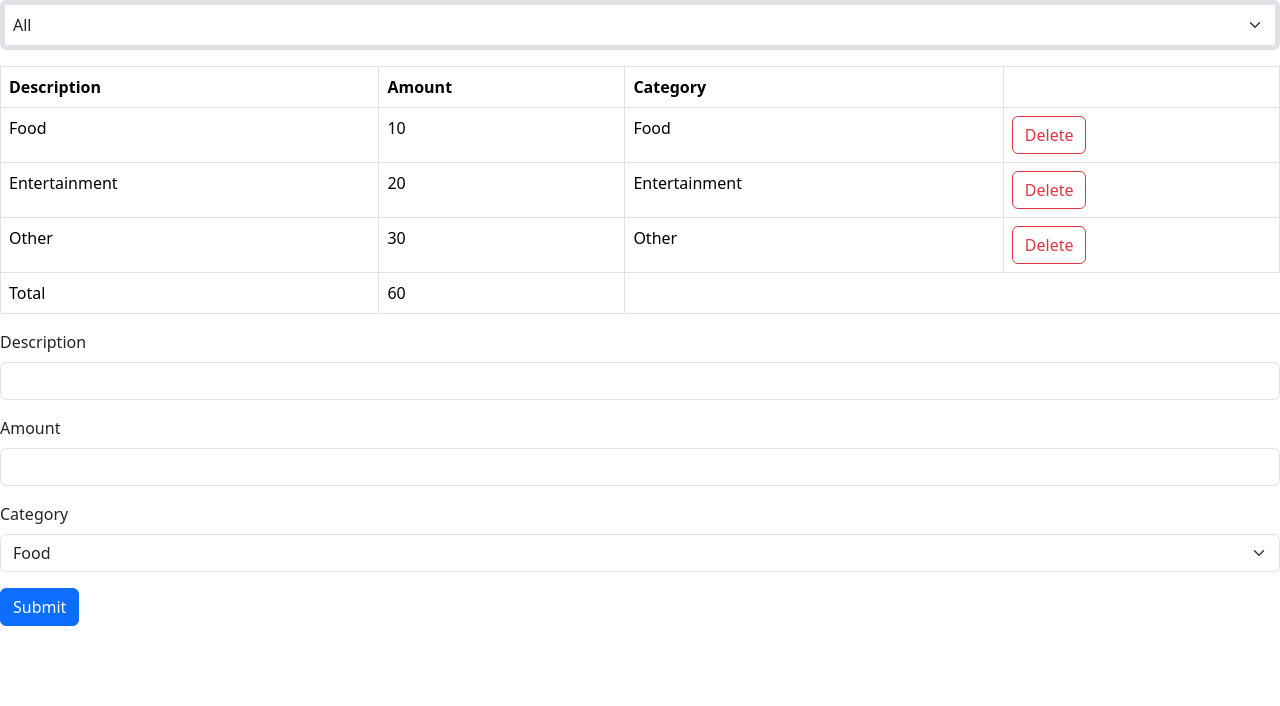
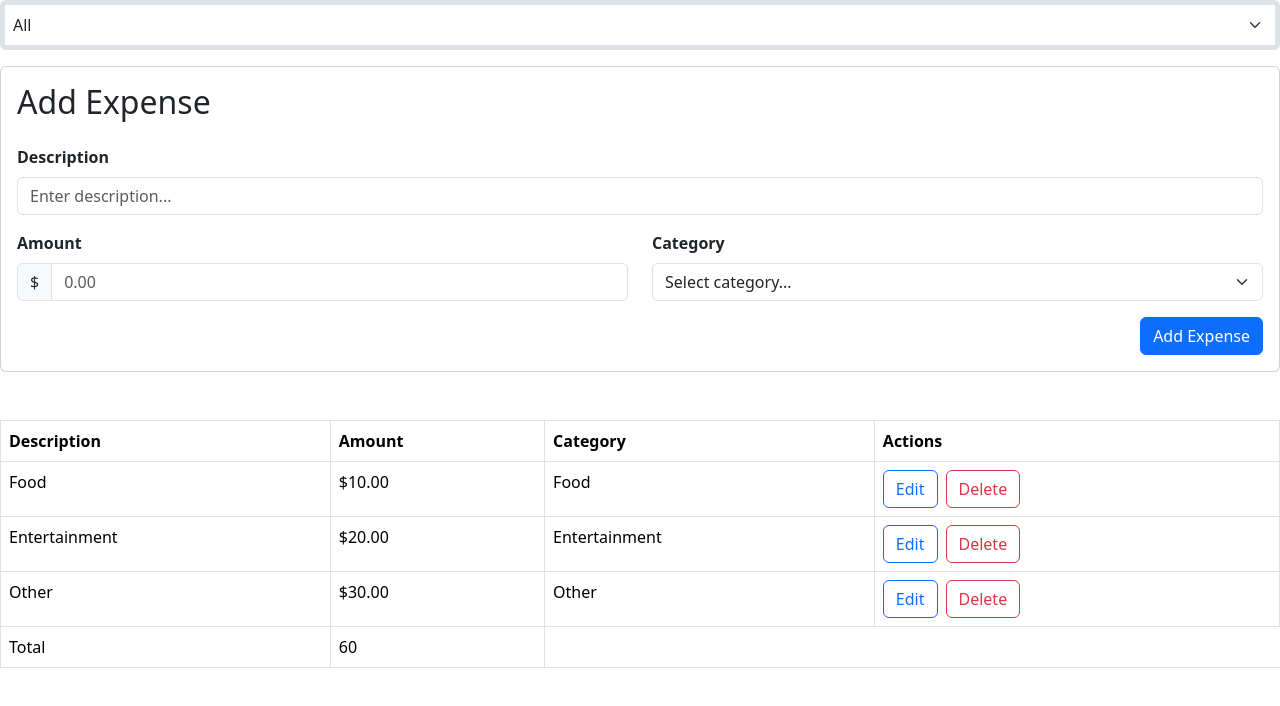
Before and after one commit to iabur/react-app, a React (Vite) app: page / in a window 1280 px wide. Shown: the top 706 px of the page. Built offline with nearby package versions, Linux system fonts and the light colour scheme; the HTML template or start-up script is replaced by a standard one.

Commit message:
Refactor App, ExpenseForm, and ExpenseList components to support editing expenses; implement state management for selected expense and enhance form functionality with reset and cancel options.

```diff
--- a/src/App.tsx
+++ b/src/App.tsx
@@ -3,11 +3,27 @@ import ExpenseList from "./components/expense-tracker/components/ExpenseList";
 import ExpenseFilter from "./components/expense-tracker/components/ExpenseFilter";
 import ExpenseForm from "./components/expense-tracker/components/ExpenseForm";
 
+interface Expense {
+  id: number;
+  description: string;
+  amount: number;
+  category: string;
+}
+
+type ExpenseFormData = {
+  description: string;
+  amount: number;
+  category: string;
+};
+
 function App() {
   const [selectedCategory, setSelectedCategory] = useState("All");
   const categories = ["All", "Food", "Entertainment", "Other"];
+  const [selectedExpense, setSelectedExpense] = useState<
+    (ExpenseFormData & { id: number }) | null
+  >(null);
 
-  const [expenses, setExpenses] = useState([
+  const [expenses, setExpenses] = useState<Expense[]>([
     { id: 1, description: "Food", amount: 10, category: "Food" },
     {
       id: 2,
@@ -15,12 +31,7 @@ function App() {
       amount: 20,
       category: "Entertainment",
     },
-    {
-      id: 3,
-      description: "Other",
-      amount: 30,
-      category: "Other",
-    },
+    { id: 3, description: "Other", amount: 30, category: "Other" },
   ]);
 
   const filteredExpenses =
@@ -32,8 +43,31 @@ function App() {
     setExpenses(expenses.filter((expense) => expense.id !== id));
   };
 
-  const onSubmit = (data: any) => {
-    setExpenses([...expenses, { ...data, id: expenses.length + 1 }]);
+  const onSubmit = (data: ExpenseFormData) => {
+    if (selectedExpense) {
+      setExpenses(
+        expenses.map((expense) =>
+          expense.id === selectedExpense.id
+            ? { ...data, id: selectedExpense.id }
+            : expense
+        )
+      );
+      setSelectedExpense(null);
+    } else {
+      const newExpense = {
+        ...data,
+        id: Math.max(0, ...expenses.map((e) => e.id)) + 1,
+      };
+      setExpenses([...expenses, newExpense]);
+    }
+  };
+
+  const onEdit = (expense: Expense) => {
+    setSelectedExpense(expense);
+  };
+
+  const handleCancel = () => {
+    setSelectedExpense(null);
   };
 
   return (
@@ -44,10 +78,18 @@ function App() {
           onSelectCategory={(category) => setSelectedCategory(category)}
         />
       </div>
-      <ExpenseList expenses={filteredExpenses} onDelete={handleDelete} />
-      <ExpenseForm
-        categories={categories.filter((c) => c !== "All")}
-        onSubmit={onSubmit}
+      <div className="mb-5">
+        <ExpenseForm
+          categories={categories.filter((c) => c !== "All")}
+          onSubmit={onSubmit}
+          expense={selectedExpense}
+          onCancel={handleCancel}
+        />
+      </div>
+      <ExpenseList
+        expenses={filteredExpenses}
+        onDelete={handleDelete}
+        onEdit={onEdit}
       />
     </div>
   );
--- a/src/components/expense-tracker/components/ExpenseForm.tsx
+++ b/src/components/expense-tracker/components/ExpenseForm.tsx
@@ -1,6 +1,7 @@
 import { z } from "zod";
 import { useForm } from "react-hook-form";
 import { zodResolver } from "@hookform/resolvers/zod";
+import { useEffect } from "react";
 
 type ExpenseFormData = {
   description: string;
@@ -11,9 +12,11 @@ type ExpenseFormData = {
 interface Props {
   onSubmit: (data: ExpenseFormData) => void;
   categories: string[];
+  expense?: ExpenseFormData; // Optional expense for editing
+  onCancel: () => void;
 }
 
-const ExpenseForm = ({ onSubmit, categories }: Props) => {
+const ExpenseForm = ({ onSubmit, categories, expense, onCancel }: Props) => {
   const schema = z.object({
     description: z
       .string()
@@ -28,50 +31,88 @@ const ExpenseForm = ({ onSubmit, categories }: Props) => {
     register,
     handleSubmit,
     formState: { errors },
+    reset,
   } = useForm<ExpenseFormData>({
     resolver: zodResolver(schema),
+    values: expense || undefined, // Set initial values if expense exists
   });
 
+  // Reset form when expense prop changes
+  useEffect(() => {
+    if (expense) {
+      reset(expense);
+    }
+  }, [expense, reset]);
+
   return (
-    <div>
-      <form onSubmit={handleSubmit(onSubmit)}>
+    <div className="card">
+      <div className="card-body">
+        <h2 className="card-title mb-4">
+          {expense ? "Edit Expense" : "Add Expense"}
+        </h2>
+        <form
+          onSubmit={handleSubmit((data) => {
+            onSubmit(data);
+            if (!expense) {
+              reset();
+            }
+          })}
+        >
           <div className="mb-3">
-          <label htmlFor="description" className="form-label">
+            <label htmlFor="description" className="form-label fw-bold">
               Description
             </label>
             <input
               type="text"
-            className="form-control"
+              className={`form-control ${
+                errors.description ? "is-invalid" : ""
+              }`}
               id="description"
+              placeholder="Enter description..."
               {...register("description")}
             />
             {errors.description && (
-            <p className="text-danger">{errors.description.message}</p>
+              <div className="invalid-feedback">
+                {errors.description.message}
+              </div>
             )}
           </div>
-        <div className="mb-3">
-          <label htmlFor="amount" className="form-label">
+
+          <div className="row mb-3">
+            <div className="col-md-6">
+              <label htmlFor="amount" className="form-label fw-bold">
                 Amount
               </label>
+              <div className="input-group">
+                <span className="input-group-text">$</span>
                 <input
                   type="number"
-            className="form-control"
+                  className={`form-control ${
+                    errors.amount ? "is-invalid" : ""
+                  }`}
                   id="amount"
+                  placeholder="0.00"
+                  step="0.01"
                   {...register("amount", { valueAsNumber: true })}
                 />
                 {errors.amount && (
-            <p className="text-danger">{errors.amount.message}</p>
+                  <div className="invalid-feedback">
+                    {errors.amount.message}
+                  </div>
                 )}
               </div>
-        <div className="mb-3">
-          <label htmlFor="category" className="form-label">
+            </div>
+
+            <div className="col-md-6">
+              <label htmlFor="category" className="form-label fw-bold">
                 Category
               </label>
               <select
-            className="form-select"
+                className={`form-select ${errors.category ? "is-invalid" : ""}`}
                 id="category"
                 {...register("category")}
               >
+                <option value="">Select category...</option>
                 {categories.map((category: string) => (
                   <option key={category} value={category}>
                     {category}
@@ -79,13 +120,32 @@ const ExpenseForm = ({ onSubmit, categories }: Props) => {
                 ))}
               </select>
               {errors.category && (
-            <p className="text-danger">{errors.category.message}</p>
+                <div className="invalid-feedback">
+                  {errors.category.message}
+                </div>
               )}
             </div>
+          </div>
+
+          <div className="d-flex justify-content-end gap-2">
+            {expense && (
+              <button
+                type="button"
+                className="btn btn-outline-secondary"
+                onClick={() => {
+                  reset();
+                  onCancel();
+                }}
+              >
+                Cancel
+              </button>
+            )}
             <button type="submit" className="btn btn-primary">
-          Submit
+              {expense ? "Update" : "Add"} Expense
             </button>
+          </div>
         </form>
+      </div>
     </div>
   );
 };
--- a/src/components/expense-tracker/components/ExpenseList.tsx
+++ b/src/components/expense-tracker/components/ExpenseList.tsx
@@ -8,9 +8,10 @@ interface Expense {
 interface Props {
   expenses: Expense[];
   onDelete: (id: number) => void;
+  onEdit: (expense: Expense) => void;
 }
 
-const ExpenseList = ({ expenses, onDelete }: Props) => {
+const ExpenseList = ({ expenses, onDelete, onEdit }: Props) => {
   if (expenses.length === 0) return null;
   return (
     <div>
@@ -20,16 +21,22 @@ const ExpenseList = ({ expenses, onDelete }: Props) => {
             <th>Description</th>
             <th>Amount</th>
             <th>Category</th>
-            <th></th>
+            <th>Actions</th>
           </tr>
         </thead>
         <tbody>
           {expenses.map((expense) => (
             <tr key={expense.id}>
               <td>{expense.description}</td>
-              <td>{expense.amount}</td>
+              <td>${expense.amount.toFixed(2)}</td>
               <td>{expense.category}</td>
               <td>
+                <button
+                  className="btn btn-outline-primary me-2"
+                  onClick={() => onEdit(expense)}
+                >
+                  Edit
+                </button>
                 <button
                   className="btn btn-outline-danger"
                   onClick={() => onDelete(expense.id)}
```
Lines whose indentation alone changed are shown as unchanged.
